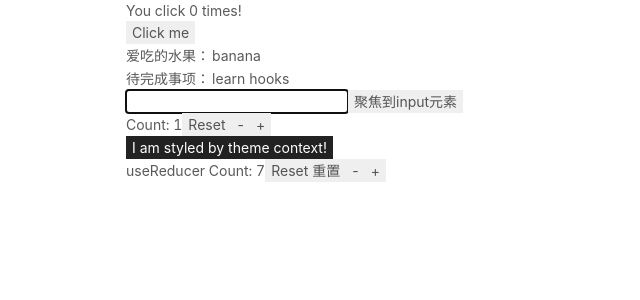
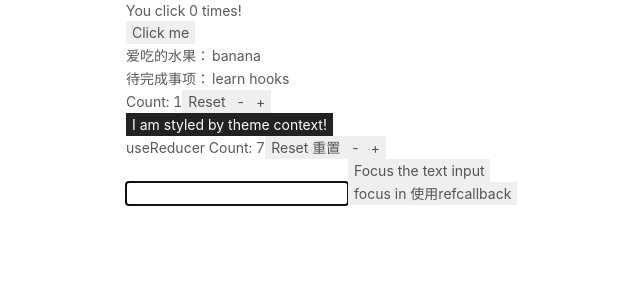
Before and after one commit to 7986LiChang/my-react-app, a React app: page / in a window 1280 px wide. Shown: the top 300 px of the page, without its empty margins (139-779 px from the left). Built offline with nearby package versions, Linux system fonts and the light colour scheme.

Commit message:
useCallback、useMemo，扩展refs

```diff
--- a/src/App.jsx
+++ b/src/App.jsx
@@ -10,7 +10,9 @@ import React from 'react';
 import {MyHook, Counter} from './component/hook/useStateOrUseEffect';
 import {CounterUseContext} from './component/hook/useContext';
 import {CounterUseReducer} from './component/hook/useReducer';
-import AutoFocusTextInput from './component/ref';
+// import AutoFocusTextInput from './component/refsAndDom/refsInClass';
+import UseRefInFunction from "./component/refsAndDom/refsInFunction";
+import RefCallback from './component/refsAndDom/refsCallback';
 
 export default class App extends React.Component{
     render() {
@@ -19,10 +21,12 @@ export default class App extends React.Component{
                 {/*<Header />*/}
                 {/*<RankCarousel />*/}
                 <MyHook />
-                <AutoFocusTextInput />
+                {/*<AutoFocusTextInput />*/}
                 <Counter initialCount={1}/>
                 <CounterUseContext />
                 <CounterUseReducer initialCount={5} />
+                <UseRefInFunction />
+                <RefCallback />
             </div>
         );
     }
--- a/src/component/hook/useReducer.jsx
+++ b/src/component/hook/useReducer.jsx
@@ -19,6 +19,8 @@ const reducer = (state, action) => {
             return {count: state.count + 1};
         case 'decrement':
             return {count: state.count - 1};
+        case 'reset':
+            return init(action.payload);
         default:
             throw new Error();
     }
--- /dev/null
+++ b/src/component/refsAndDom/refsCallback.jsx
@@ -0,0 +1,38 @@
+/**
+ * @file refsCallback.js
+ * @author: cdlichang1
+ * @describe: 回调Refs。不同于传递createRef()创建的ref属性，传递一个函数
+ * @create: 2020-04-15 16:31
+ */
+import React from 'react';
+
+// 在实例的属性中存储对DOM节点的引用
+export default class RefCallback extends React.Component{
+    constructor(props){
+        super(props);
+
+        this.textInput = null;
+
+        this.setTextInputRef = element => {
+            this.textInput = element;
+        };
+
+        this.focusTextInput = () => {
+            if(this.textInput) this.textInput.focus();
+        };
+    }
+
+    componentDidMount() {
+        // 组件挂载后，自动获得焦点
+        this.focusTextInput();
+    }
+
+    render() {
+        return (
+            <div>
+                <input type="text" ref={this.setTextInputRef}/>
+                <input type="button" value='focus in 使用refcallback' onClick={this.focusTextInput}/>
+            </div>
+        );
+    }
+}
--- a/src/component/ref/index.jsx
+++ b/src/component/refsAndDom/refsInClass.jsx
@@ -13,6 +13,7 @@ class AutoFocusTextInput extends React.Component{
     }
 
     componentDidMount() {
+        // ref属性属于自定义组件，其current值为组件的挂载实例。
         this.textInput.current.focusTextInput();
     }
 
@@ -32,6 +33,7 @@ class CustomTextInput extends React.Component{
     }
 
     focusTextInput(){
+        // ref属性属于html元素。为DOM元素添加ref。.current属性就对应DOM元素
         this.textInput.current.focus();
     }
 
--- /dev/null
+++ b/src/component/refsAndDom/refsInFunction.jsx
@@ -0,0 +1,22 @@
+/**
+ * @file refsInFunction.js
+ * @author: cdlichang1
+ * @describe:
+ * @create: 2020-04-15 16:10
+ */
+import React, {useRef} from 'react';
+
+const UseRefInFunction = () => {
+    const textInput = useRef(null);
+    function handleClick() {
+        textInput.current.focus();
+    }
+    return (
+        <div>
+            <input type="text" ref={textInput}/>
+            <input type="button" value='Focus the text input' onClick={handleClick}/>
+        </div>
+    );
+};
+
+export default UseRefInFunction;
```
Also changed, not shown: src/component/hook/useCallback.jsx (added, +22 -0 lines), src/component/hook/useMemo.jsx (added, +14 -0 lines), src/component/hook/useRef.jsx (added, +15 -0 lines).
